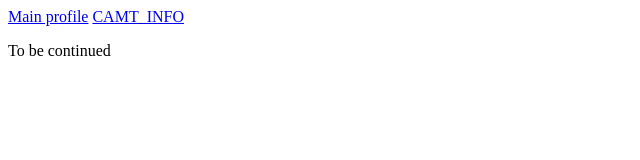
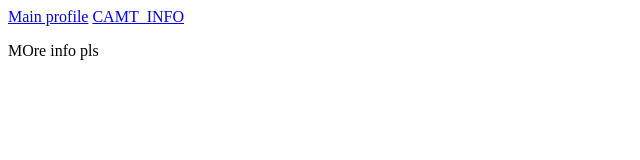
Before and after one commit to DeformiaR/lab04.3, a plain HTML site: page index.html in a window 1280 px wide. Shown: the full height of the page, 0-640 px from the left. Drawn offline with Linux system fonts and the light colour scheme.

Commit message:
change file

```diff
--- a/index.html
+++ b/index.html
@@ -9,6 +9,6 @@
     <a href="profile.html">Main profile</a>
     <a href="Camt_INFO.html">CAMT_INFO</a>
 
-    <p>To be continued</p>
+    <p>MOre info pls</p>
 </body>
 </html>
```
